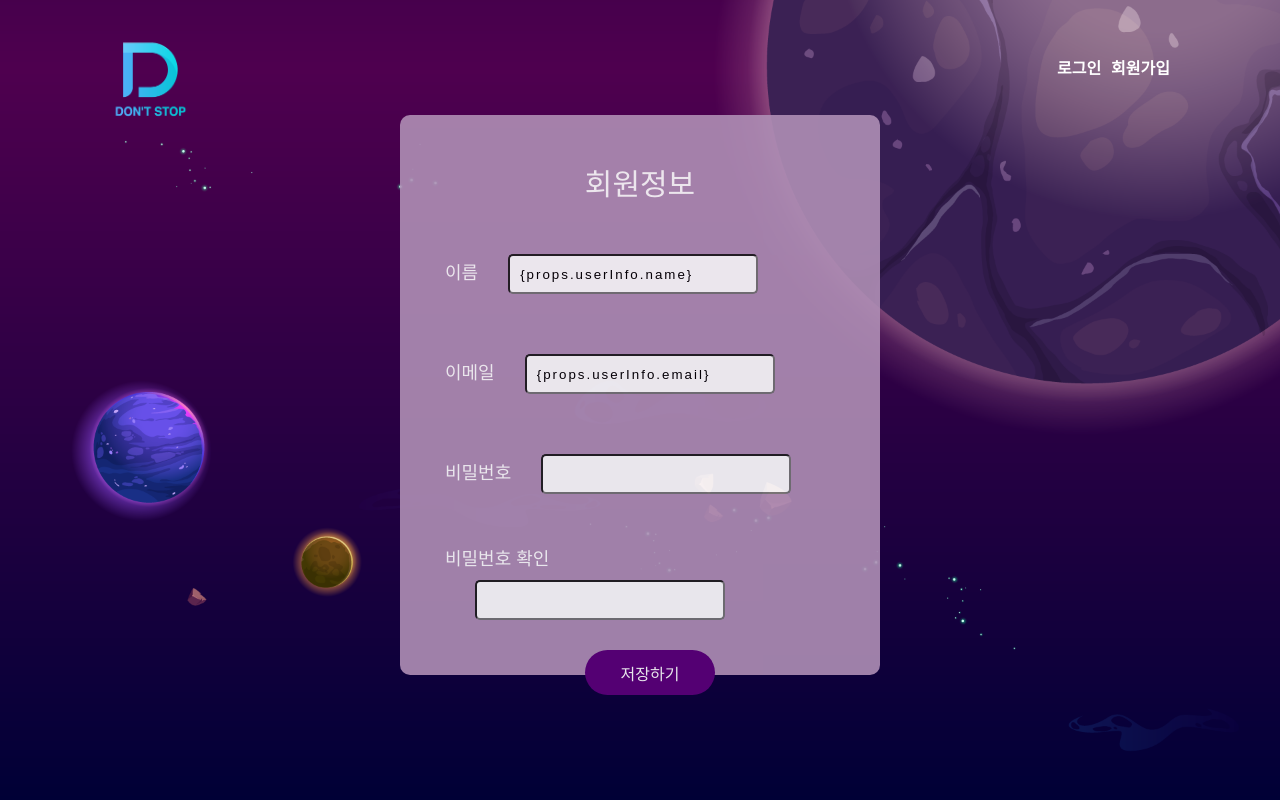
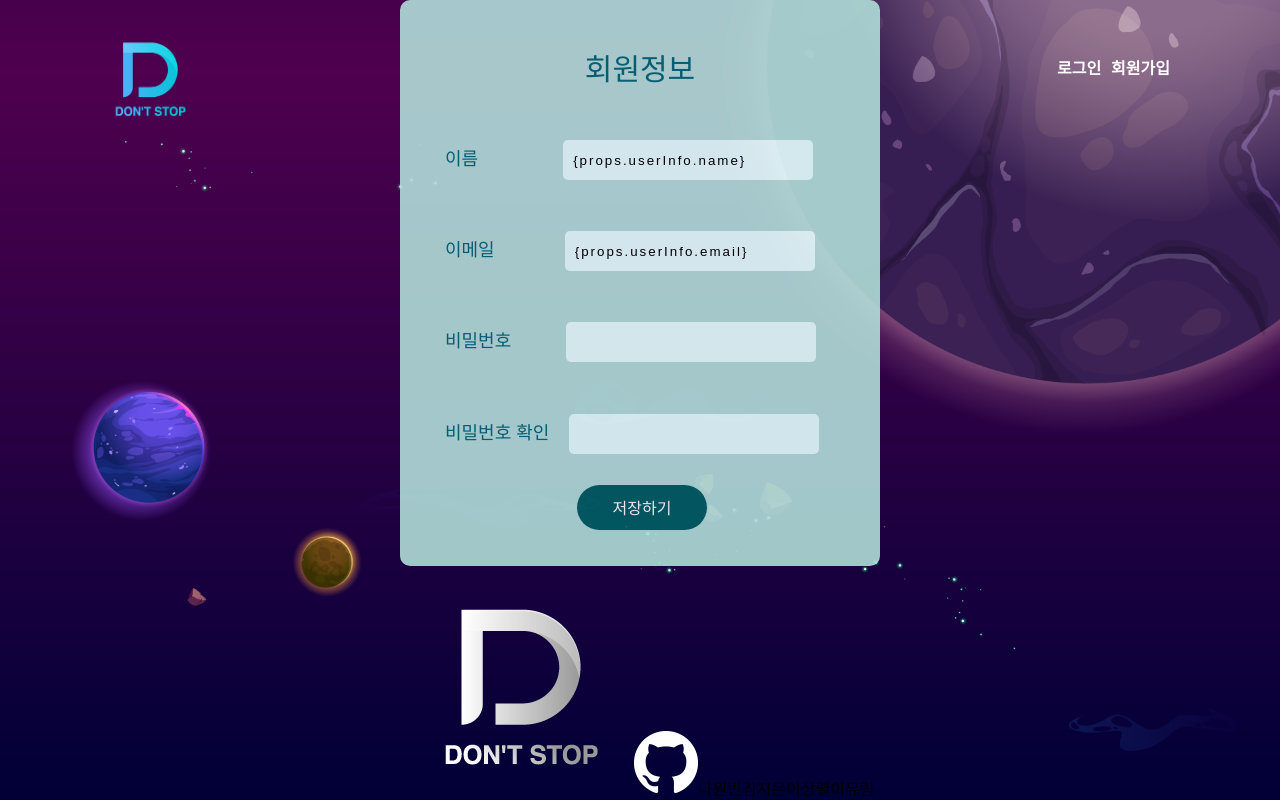
Before and after one commit to codestates/DontStop-client, a React (Create React App) app in the folder client/: page /info in a window 1280 px wide. Built offline with nearby package versions, Linux system fonts and the light colour scheme; no server answers.

Commit message:
UserInfo/0.4/update

```diff
--- a/client/src/pages/UserInfo.css
+++ b/client/src/pages/UserInfo.css
@@ -129,11 +129,12 @@ form {
   flex-direction: column;
   display: inline-grid;
   width: 30em;
-  height: 35em;
+  height: 38em;
   border-radius: 10px;
   /* background-color: #e0f2f1; */
   text-align: left;
-  background-color: #af8eb5;
+  /* background-color: #af8eb5; */
+  background-color: #b1ddd9;
   opacity: 0.9;
   padding: 25px;
   margin-bottom: 10px;
@@ -151,31 +152,32 @@ form {
   font: bolder;
   font-size: 30px;
   text-align: center;
-  color: white;
+  color: #006978;
 }
 
 .save2 {
   width: 13em;
-  margin-left: 10em;
+  margin-left: 9.5em;
   /* background-color: #00bcd4; */
   border-radius: 25px;
-  background-color: #5c007a;
-
+  /* background-color: #5c007a; */
+  background-color: #006064;
   color: white;
   font: bolder;
   font-size: medium;
-  border: none;
+  border: 1px;
   cursor: pointer;
   width: 130px;
   height: 45px;
 }
 
 .save2:hover {
-  background-color: #9c4dcc;
+  /* background-color: #9c4dcc; */
+  background-color: #008ba3;
 }
 
 label {
-  color: white;
+  color: #006978;
   font-size: 18px;
   padding: 20px;
   /* padding-left: 20px;
@@ -195,49 +197,45 @@ label {
 } */
 
 .userName2 {
-  /* margin-left: 80px; */
-  margin-left: 7px;
+  margin-left: 85px;
   width: 250px;
   height: 40px;
-  margin: 10px 15px;
   border-radius: 5px;
-  margin-left: 30px;
   letter-spacing: 2px;
   padding-left: 10px;
+  background-color: #e4ffff;
+  border: none;
 }
 
 .email2 {
-  /* margin-left: 65px; */
-  margin-left: 7px;
+  margin-left: 70px;
   width: 250px;
   height: 40px;
-  margin: 10px 15px;
   border-radius: 5px;
-  margin-left: 30px;
   letter-spacing: 2px;
   padding-left: 10px;
+  background-color: #e4ffff;
+  border: none;
 }
 
 .checkPassword2 {
-  /* margin-left: 20px; */
-  margin-left: 7px;
+  margin-left: 20px;
   width: 250px;
   height: 40px;
-  margin: 10px 15px;
   border-radius: 5px;
-  margin-left: 30px;
   letter-spacing: 2px;
   padding-left: 10px;
+  background-color: #e4ffff;
+  border: none;
 }
 
 .password2 {
-  /* margin-left: 50px; */
-  margin-left: 7px;
+  margin-left: 55px;
   width: 250px;
   height: 40px;
-  margin: 10px 15px;
   border-radius: 5px;
-  margin-left: 30px;
   letter-spacing: 2px;
   padding-left: 10px;
+  background-color: #e4ffff;
+  border: none;
 }
--- a/client/src/pages/UserInfo.js
+++ b/client/src/pages/UserInfo.js
@@ -100,25 +100,11 @@ const UserInfo = (props) => {
 
   return (
     <div id="container2">
-      {/* <div id="wrap">
-        <header>
-          <span className="backToMyPage">마이페이지</span>
-          <span className="logout">로그아웃</span>
-          <img className="banner" src="/img/Logo.png" alt=""></img>
-        </header> */}
       <Header />
 
       <form onSubmit={handleClickSave}>
         <label className="information2">회원정보</label>
-        {/* <label>
-          그룹 이름
-          <input
-            className="groupName"
-            type="text"
-            value="{props.userInfo.groupName}"
-            readOnly
-          ></input>
-        </label> */}
+
         <label>
           이름
           <input
@@ -165,9 +151,38 @@ const UserInfo = (props) => {
         </button>
       </form>
       {/* <Footer /> */}
-      {/* <footer>
-        <img src="./img/GitLogo.png" alt=""/>
-      </footer> */}
+      <footer id="footer">
+        <img src="./img/FooterLogo.png" alt="" />
+        <img src="./img/GitLogo.png" alt="" />
+        <span
+          onClick={() =>
+            (window.location.href = "https://github.com/wonbeenna")
+          }
+        >
+          나원빈
+        </span>
+        <span
+          onClick={() =>
+            (window.location.href = "https://github.com/baymaxxxxx")
+          }
+        >
+          김지은
+        </span>
+        <span
+          onClick={() =>
+            (window.location.href = "https://github.com/Lee-SangRyeol")
+          }
+        >
+          이상렬
+        </span>
+        <span
+          onClick={() =>
+            (window.location.href = "https://github.com/yoolee741")
+          }
+        >
+          이유림
+        </span>
+      </footer>
     </div>
   );
 };
```
